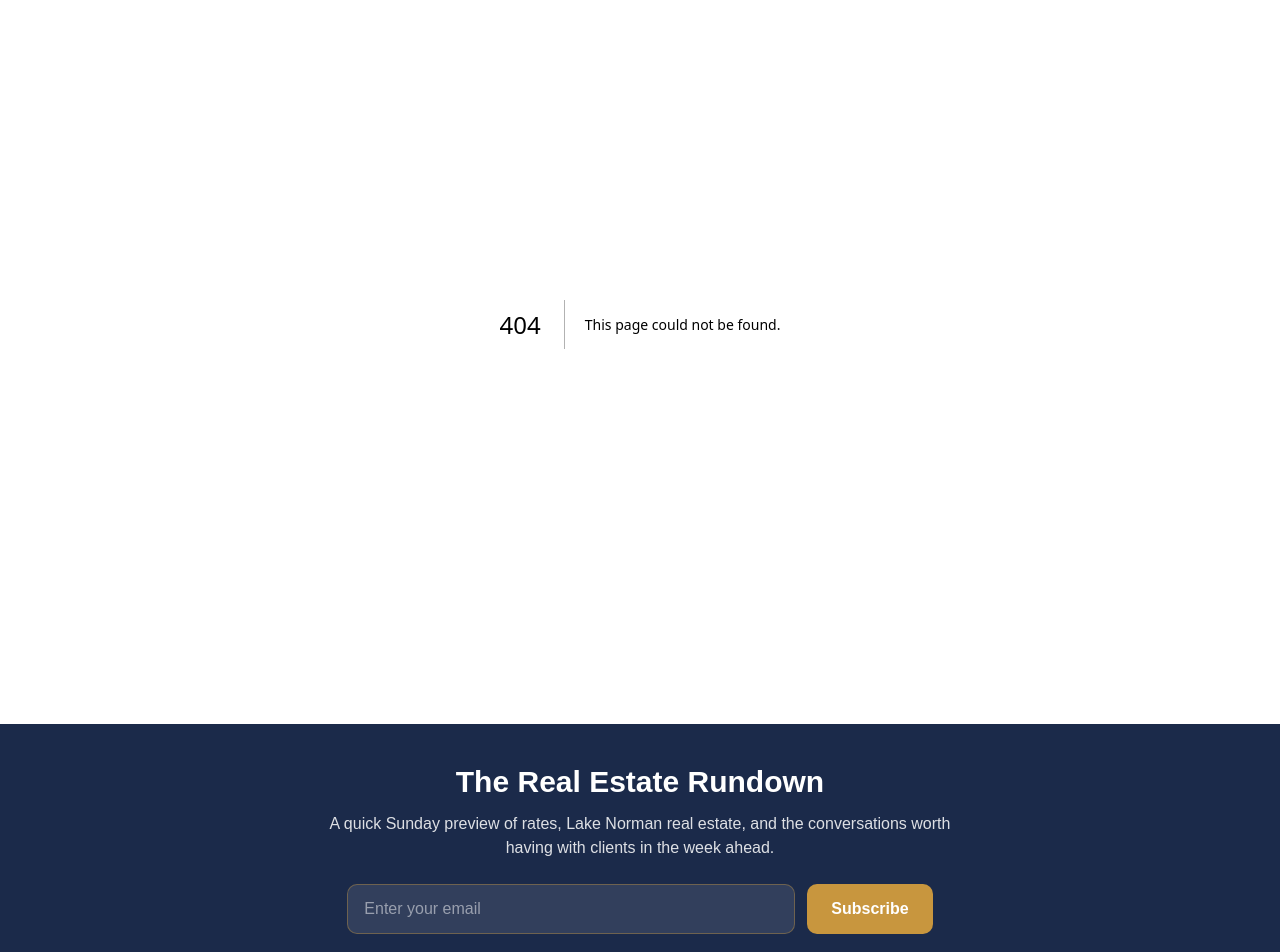
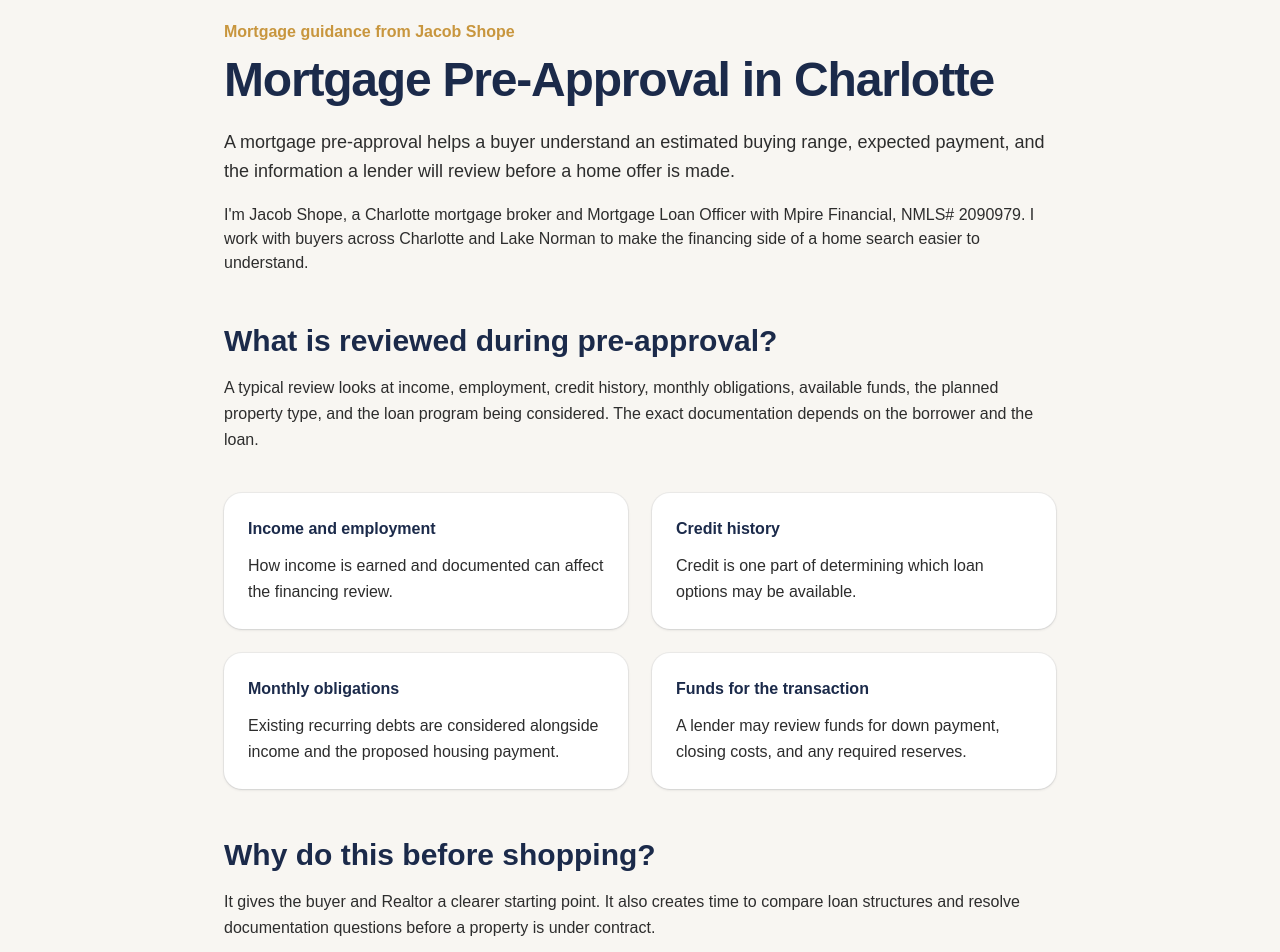
Before and after one commit to JLshope12/jacob-shope-mortgage, a Next.js app: page /mortgage-preapproval-charlotte in a window 1280 px wide. Before the commit this address had no page. Shown: the part 140-1092 px from the top of the page. Built offline with nearby package versions, Linux system fonts and the light colour scheme.

Commit message:
Add Charlotte mortgage preapproval guide

```diff
--- /dev/null
+++ b/app/mortgage-preapproval-charlotte/page.tsx
@@ -0,0 +1,70 @@
+import Link from "next/link";
+
+export const metadata = {
+  title: "Mortgage Pre-Approval in Charlotte | Jacob Shope",
+  description: "A practical guide to mortgage pre-approval in Charlotte from Jacob Shope, Mortgage Loan Officer with Mpire Financial, NMLS# 2090979.",
+  alternates: { canonical: "/mortgage-preapproval-charlotte" },
+};
+
+export default function MortgagePreapprovalCharlottePage() {
+  return (
+    <div className="bg-offwhite">
+      <article className="mx-auto max-w-4xl px-4 py-16 md:px-6 md:py-24 lg:px-8">
+        <p className="font-semibold text-gold">Mortgage guidance from Jacob Shope</p>
+        <h1 className="mt-3 text-4xl font-bold tracking-tight text-navy md:text-5xl">Mortgage Pre-Approval in Charlotte</h1>
+        <p className="mt-6 text-lg leading-relaxed text-charcoal">
+          A mortgage pre-approval helps a buyer understand an estimated buying range, expected payment, and the information a lender will review before a home offer is made.
+        </p>
+        <p className="mt-4 text-charcoal">
+          I&apos;m Jacob Shope, a Charlotte mortgage broker and Mortgage Loan Officer with Mpire Financial, NMLS# 2090979. I work with buyers across Charlotte and Lake Norman to make the financing side of a home search easier to understand.
+        </p>
+
+        <section className="mt-12">
+          <h2 className="text-2xl font-bold text-navy md:text-3xl">What is reviewed during pre-approval?</h2>
+          <p className="mt-4 leading-relaxed text-charcoal">
+            A typical review looks at income, employment, credit history, monthly obligations, available funds, the planned property type, and the loan program being considered. The exact documentation depends on the borrower and the loan.
+          </p>
+        </section>
+
+        <section className="mt-10 grid gap-6 sm:grid-cols-2">
+          {[
+            ["Income and employment", "How income is earned and documented can affect the financing review."],
+            ["Credit history", "Credit is one part of determining which loan options may be available."],
+            ["Monthly obligations", "Existing recurring debts are considered alongside income and the proposed housing payment."],
+            ["Funds for the transaction", "A lender may review funds for down payment, closing costs, and any required reserves."],
+          ].map(([title, body]) => (
+            <div key={title} className="rounded-2xl bg-white p-6 shadow-sm ring-1 ring-navy/5">
+              <h3 className="font-bold text-navy">{title}</h3>
+              <p className="mt-3 leading-relaxed text-charcoal">{body}</p>
+            </div>
+          ))}
+        </section>
+
+        <section className="mt-12">
+          <h2 className="text-2xl font-bold text-navy md:text-3xl">Why do this before shopping?</h2>
+          <p className="mt-4 leading-relaxed text-charcoal">
+            It gives the buyer and Realtor a clearer starting point. It also creates time to compare loan structures and resolve documentation questions before a property is under contract.
+          </p>
+        </section>
+
+        <section className="mt-12 rounded-2xl bg-white p-7 shadow-sm ring-1 ring-navy/5">
+          <h2 className="text-2xl font-bold text-navy">Common pre-approval questions</h2>
+          <div className="mt-6 space-y-6">
+            <div><h3 className="font-semibold text-navy">Is pre-approval the same as final approval?</h3><p className="mt-2 leading-relaxed text-charcoal">No. Final approval also depends on the property, appraisal, title, insurance, updated borrower information, and the lender&apos;s final review.</p></div>
+            <div><h3 className="font-semibold text-navy">Should I shop only at the highest price I qualify for?</h3><p className="mt-2 leading-relaxed text-charcoal">Qualification and comfort are different. It is useful to compare payment ranges rather than focus only on a maximum purchase price.</p></div>
+            <div><h3 className="font-semibold text-navy">Can a pre-approval be updated?</h3><p className="mt-2 leading-relaxed text-charcoal">Yes. If a home search takes time or finances change, the review may need to be refreshed.</p></div>
+          </div>
+        </section>
+
+        <section className="mt-12 rounded-2xl bg-navy p-8 text-white">
+          <h2 className="text-2xl font-bold">Planning a home purchase in Charlotte?</h2>
+          <p className="mt-3 text-white/85">Use the mortgage guides and calculators on this site to understand the financing process before you make an offer.</p>
+          <div className="mt-6 flex flex-wrap gap-4">
+            <Link href="/mortgage-guides" className="rounded-lg bg-gold px-5 py-3 font-semibold text-white hover:bg-gold/90">Mortgage Guides</Link>
+            <Link href="/calculators/affordability" className="rounded-lg border border-white/40 px-5 py-3 font-semibold text-white hover:bg-white hover:text-navy">Affordability Calculator</Link>
+          </div>
+        </section>
+      </article>
+    </div>
+  );
+}
```
